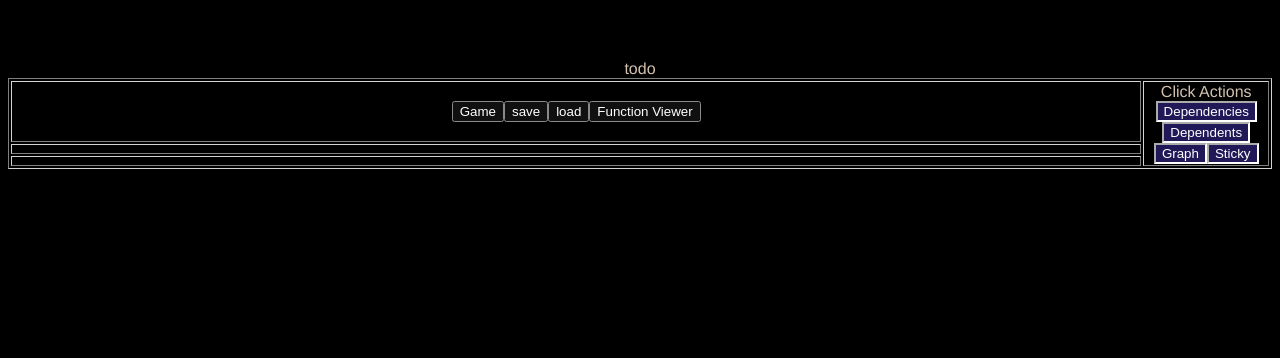
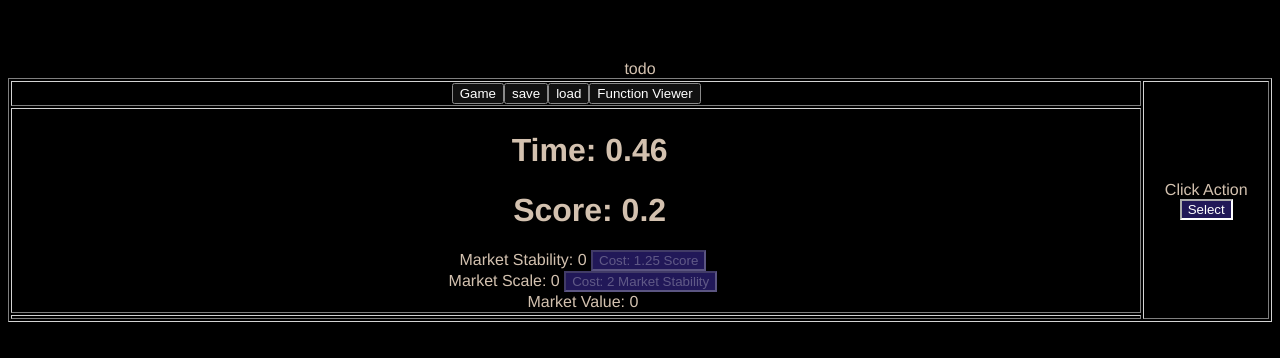
Before and after one commit to typeholes/mathole, a Vue app: page / in a window 1280 px wide. Shown: the top 358 px of the page. Built offline with nearby package versions, Linux system fonts and the light colour scheme.

Commit message:
fixed ui

```diff
--- a/src/components/Game.vue
+++ b/src/components/Game.vue
@@ -2,33 +2,21 @@
 
 import GameVarView from './GameVarView.vue';
 import { GameState } from '../js/GameState';
-import { ref } from 'vue';
-
-import { FunctionDefManager } from '../js/FunctionDef';
-import { displayFunction } from '../js/mathUtil';
+import { injects, PropKeys } from './types';
 
 const gameState = GameState.getInstance();
 
-function getValue(name) {
-  const val = gameState.getValue(name);
-
-  return Math.floor(val*100)/100;
-
-}
-
-let dependencies = ref([]);
-let dependents = ref([]);
-let graphedVar = ref("");
+const { dependencies, dependents, graphedVarName, selectedVarName} = injects( PropKeys.Dependencies, PropKeys.Dependents, PropKeys.GraphedVarName, PropKeys.SelectedVarName);
 
 </script>
 
 <template>
   <div>
-    <!-- <h1> Time: {{ getValue('t') }} </h1> -->
-    <h1> <GameVarView varName="score" v-model:dependencies="dependencies" v-model:dependents="dependents" forceVisible v-model:graphed="graphedVar"></GameVarView> </h1>
+    <h1> <GameVarView varName="t" v-model:dependencies="dependencies" v-model:dependents="dependents" forceVisible v-model:graphedVarName="graphedVarName" v-model:selectedVarName="selectedVarName"></GameVarView> </h1>
+    <h1> <GameVarView varName="score" v-model:dependencies="dependencies" v-model:dependents="dependents" forceVisible v-model:graphedVarName="graphedVarName" v-model:selectedVarName="selectedVarName"></GameVarView> </h1>
 
   <div v-for="(varName) in gameState.getNames()">
-    <GameVarView :varName="varName" v-model:dependencies="dependencies" v-model:dependents="dependents" v-model:graphed="graphedVar"></GameVarView>
+    <GameVarView :varName="varName" v-model:dependencies="dependencies" v-model:dependents="dependents" v-model:graphedVarName="graphedVarName" v-model:selectedVarName="selectedVarName"></GameVarView>
   </div>
 
   <div id='test-graph-expr' class="graphDiv"></div>
--- a/src/components/GameVarView.vue
+++ b/src/components/GameVarView.vue
@@ -1,35 +1,25 @@
 <script setup lang="ts">
 
-import { i } from 'mathjs';
-import { inject, ref } from 'vue';
+import { GameState } from '../js/GameState';
+import { injects, PropKeys } from './types';
 
-import { GameState } from '../js/GameState';
-import { clickActionsT } from './types';
 
 interface Props {
   varName: string,
   forceVisible: boolean,
-  dependencies: string[]
-  dependents: string[],
-  graphed: string
 }
 
+const props = withDefaults(defineProps<Props>(), {
+  forceVisible: false,
+})
 
-const emit = defineEmits<{
-  (e: 'update:dependencies', dependencies: string[]): void
-  (e: 'update:graphed', graphed: string): void
-  (e: 'update:dependents', dependents: string[]): void
-}>();
-
-const clickActions = inject<()=>clickActionsT>('clickActions')();
-
-const props = withDefaults(defineProps<Props>(), {
-  varName: "",
-  forceVisible: false,
-  dependencies: () => [],
-  dependents: () => [],
-  graphed: ""
-})
+const { clickAction, dependencies, dependents, graphedVarName, selectedVarName } = injects(
+  PropKeys.ClickAction,
+  PropKeys.Dependencies,
+  PropKeys.Dependents,
+  PropKeys.GraphedVarName,
+  PropKeys.SelectedVarName
+  );
 
 const gameState = GameState.getInstance();
 
@@ -53,47 +43,64 @@ function canBuy(varName: string) {
 
 }
 
-function labelClass(varName: string, dependencies: string[], dependents: string[]) {
-  let ret = {dependent: false, depends: false};
+function labelClass(varName: string, selectedVarName: string, dependencies: string[], dependents: string[]) {
+  let ret = {dependent: false, depends: false, hidden: true, inline: true};
 
-  if ( clickActions.dependents && dependencies.includes(varName)) {
-     ret.dependent = true;
+  if ( varName === selectedVarName) {
+    ret.hidden = false;
+    return ret;
   }
 
-  if ( clickActions.dependencies && dependents.includes(varName)) {
+  if ( dependencies.includes(varName)) {
+     ret.dependent = true;
+     ret.hidden = false;
+  }
+
+  if ( dependents.includes(varName)) {
      ret.depends = true;
+     ret.hidden = false;
   }
 
   return ret;
 }
 
+
 function labelClick(varName: string) {
-  let newDependencies = varName === 'stability' ? ['marketValue', 'stability'] : ['marketScale'];
-  let newDependents = varName === 'marketScale' ? ['marketValue', 'stability'] : ['stability'];
 
-  emit('update:dependencies', newDependencies);
-  emit('update:dependents', newDependents);
-  emit('update:graphed', varName);
+  if ( clickAction.value === 'select') {
+    selectedVarName.value = varName;
+    let newDependencies = gameState.getDependencies(varName);
+    let newDependents = gameState.getDependents(varName);
 
-  if ( clickActions.graph ) {
-    gameState.displayFunction(varName, '#test-graph-expr');
+    dependencies.value =  newDependencies;
+    dependents.value = newDependents;
+  }
+
+  if ( clickAction.value === 'graph' ) {
+    graphedVarName.value = varName;
+    gameState.displayFunction(varName, '#test-graph-expr', gameState.getNameMap(), graphTitle(varName));
   }
 
 }
 
-function buy(varName: string, graphedVar: string ) {
+function buy(varName: string, graphedVarName: string ) {
   gameState.buy(varName);
-  if (graphedVar !== '') { gameState.displayFunction(graphedVar, '#test-graph-expr');  }
+  if (graphedVarName !== '') { gameState.displayFunction(graphedVarName, '#test-graph-expr', gameState.getNameMap(), graphTitle(graphedVarName));  }
 }
 
+function graphTitle(varName: string) : string {
+  const prefix = gameState.isBuyable(varName) ? "Cost of " : "";
+  return prefix + gameState.getDisplayName(varName);
+}
 
 </script>
 
 <template>
   <div>
     <div v-if="forceVisible || gameState.isVisible(varName)">
-        <span :class="labelClass(varName, dependencies, dependents)" @click="labelClick(varName)">{{ gameState.getDisplayName(varName) }}: </span> {{ getValue(varName) }}
-        <button @click="buy(varName, graphed)" v-if="gameState.isBuyable(varName)" :disabled="!canBuy(varName)" >
+        <div :class="labelClass(varName, selectedVarName, dependencies, dependents)"><span> {{ varName === selectedVarName ? "&#8860" : "&#8658" }} </span></div>
+        <span  @click="labelClick(varName)">{{ gameState.getDisplayName(varName) }}: </span> {{ getValue(varName) }}
+        <button @click="buy(varName, graphedVarName)" v-if="gameState.isBuyable(varName)" :disabled="!canBuy(varName)" >
             Cost: {{ getCost(varName) }} {{ gameState.getCurrencyDisplayName(varName) }}
         </button> <br>
     </div>
@@ -108,11 +115,24 @@ button.selected {
  background-color: #9342b9;
 }
 
+.inline {
+  display: inline-block;
+}
 .dependent {
- background-color: #6cf5de;
+ color: #6cf5de;
+ transform: rotateY(.5turn)
 }
 
+.selected{
+  color: #000000;
+}
 .depends {
-  background-color: #9e83f8;
+  color: #9e83f8;
+ transform: rotateY(0turn)
 }
+
+.hidden {
+  visibility: hidden;
+}
+
 </style>
--- a/src/components/Mathole.vue
+++ b/src/components/Mathole.vue
@@ -1,12 +1,9 @@
 
 <script setup lang="ts">
-import { shallowRef, onMounted, provide, Ref } from 'vue'
+import { shallowRef, onMounted } from 'vue'
 
 import Game from './Game.vue';
 import FunctionViewer from './FunctionViewer.vue';
-
-import VarEditor from './VarEditor.vue';
-import FunctionDefEditor from './FunctionDefEditor.vue';
 
 import { GameState } from '../js/GameState';
 
@@ -15,7 +12,7 @@ import { ref } from 'vue';
 import { gameSetup } from "../js/MarketGame";
 
 import ToggleButton  from './ToggleButton.vue';
-import { clickActionsT } from './types';
+import { PropKeys, provides } from './types';
 
 const _varMap = ref(
   GameState.init
@@ -32,35 +29,28 @@ const _varMap = ref(
 
 const gameState = GameState.getInstance();
 
-const props = defineProps({
-})
+const { clickAction, graphedVarName, selectedVarName, dependencies, dependents } = provides(
+  [ PropKeys.ClickAction, "select" ],
+  [ PropKeys.GraphedVarName, "" ],
+  [ PropKeys.SelectedVarName, "" ],
+  [ PropKeys.Dependencies, [] ],
+  [ PropKeys.Dependents, [] ]
+);
 
-const mode = shallowRef(VarEditor);
+function dbg() {
+  const foo = [
+    clickAction, graphedVarName, selectedVarName, dependencies, dependents
+  ];
+  debugger;
+}
+
+const mode = shallowRef(Game);
 
 function setMode(newMode) {
   mode.value = newMode;
 }
 
 const deltaDisplay = ref(0);
-
-const clickActions: Ref<clickActionsT> = ref({
-  dependencies: false,
-  dependents: false,
-  graph: false,
-  sticky: false
-});
-
-
-provide( 'clickActions', () => clickActions.value);
-
-function clearClickActions() {
-  if (!clickActions.value.sticky) {
-    for (let key in clickActions.value) {
-      clickActions.value[key] = false;
-    }
-
-  }
-}
 
 let priorTime = 0;
 function loop(elapsedTime) {
@@ -160,17 +150,15 @@ todo
         <button @click="ST.reset">reset</button>         -->
       </td>
       <td rowspan="3" width="10%">
-        Click Actions
-           <ToggleButton label="Dependencies" v-model:state="clickActions.dependencies"></ToggleButton>
-           <ToggleButton label="Dependents" v-model:state="clickActions.dependents"></ToggleButton>
-           <ToggleButton label="Graph" v-model:state="clickActions.graph"></ToggleButton>
-           <ToggleButton label="Sticky" v-model:state="clickActions.sticky"></ToggleButton>
+        Click Action <ToggleButton labelOn="Select" labelOff="Graph" valueOn="select" valueOff="graph" v-model:value="clickAction"></ToggleButton>
+
+        <!-- <button @click="dbg">debugger</button> -->
       </td>
     </tr>
     <tr>
-      <td @click="clearClickActions">
+      <td>
         <keep-alive>
-          <component :is="mode"></component>
+          <component :is="mode" v-model:selectedVarName="selectedVarName" v-model:graphedVarName="graphedVarName"></component>
         </keep-alive>
       </td>
     </tr>
--- a/src/components/ToggleButton.vue
+++ b/src/components/ToggleButton.vue
@@ -1,34 +1,33 @@
 
 <script setup lang="ts">
 
-import { Ref, ref } from 'vue';
-
-import { GameState } from '../js/GameState';
+import { ref } from 'vue';
 
 interface Props {
-  label: string,
-  state: boolean
+  labelOn: string,
+  labelOff: string
+  colorOn: string,
+  colorOff: string,
+  valueOn: any,
+  valueOff: any
 }
 
+const props = withDefaults(defineProps<Props>(), {
+  colorOn: "#dee7a7",
+  colorOff: "#dee7a7",
+  labelOff: "",
+  valueOn: true as any,
+  valueOff: false as any
+});
 
-const emit = defineEmits<{
-  (e: 'update:state', state: boolean): void
+defineEmits<{
+  (e: 'update:value', value: any): void
 }>();
 
-
-const props = defineProps<Props>();
+const state = ref(true);
 
 </script>
 
 <template>
-    <button :class="{toggled: state}" @click="$emit('update:state', !state)">{{label}}</button>
+    <button :style="{backgroundColor: state ? colorOn : colorOff}" @click="state=!state; $emit('update:value', state ? valueOn : valueOff)">{{ state ? labelOn : labelOff || labelOn}}</button>
 </template>
-
-<style scoped>
-.toggled  {
-  background-color: #9342b9;
-}
-button {
-  background-color: #dee7a7;
-}
-</style>
--- a/src/components/types.ts
+++ b/src/components/types.ts
@@ -1 +1,31 @@
+import { ref, provide, inject, Ref } from "vue";
+
+
 export type clickActionsT= { dependencies: boolean; dependents: boolean; graph: boolean; sticky: boolean; };
+
+export enum PropKeys {
+    ClickAction = "clickAction",
+    GraphedVarName = "graphedVarName",
+    SelectedVarName = "selectedVarName",
+    Dependencies = "dependencies",
+    Dependents = "dependents",
+    ClickActions = "clickActions"
+}
+
+export function provides( ...kvPairs: [key: PropKeys, value : any ][] ) : {[any: string]: Ref<any>} {
+    const ret = {};
+    kvPairs.forEach( ([key, value]) => {
+    const rValue = ref(value);
+    provide(key, ()=>rValue);
+    ret[key] = rValue;
+    });
+
+    return ret;
+}
+
+export function injects( ...keys : PropKeys[]) : {[any: string]: any} {
+    const ret = {};
+
+    keys.forEach( (k) => ret[k] = inject<()=>any>(k)());
+    return ret;
+}
--- a/src/js/GameState.ts
+++ b/src/js/GameState.ts
@@ -28,10 +28,19 @@ export class GameState<T> {
         return GameState._instance;
     }
 
-    displayFunction(varName: string, graphTgt: string): void {
+    displayFunction(varName: string, graphTgt: string, nameMap : {[any:string]: string}, graphTitle: string): void {
         const gameVar = this.gameVarManager.get(varName);
-        mathDisplayFunction(gameVar.fn,'', graphTgt, gameVar.args);
+        mathDisplayFunction(gameVar.fn,'', graphTgt, graphTitle, nameMap, gameVar.args);
 
+    }
+
+    getNameMap() {
+        const ret = {};
+        this.gameVarManager.getNames().forEach( (key) =>
+            ret[key] = this.getDisplayName(key)
+        );
+
+        return ret;
     }
 
     getCost( name: string) : number {
@@ -76,6 +85,15 @@ export class GameState<T> {
 
     getCurrencyDisplayName(varName: string) : string {
         return this.getDisplayName(this.getCurrencyName(varName));
+    }
+
+    getDependencies(varName: string) : string[] {
+        return this.gameVarManager.getDependencies(varName);
+    }
+
+    getDependents(varName: string) : string[] {
+
+        return this.gameVarManager.getDependents(varName);
     }
 
     save() : void {
--- a/src/js/GameVar.ts
+++ b/src/js/GameVar.ts
@@ -1,6 +1,6 @@
 import { removeValuefromArray } from "./util";
 import { argMap, FunctionDef, FunctionDefManager } from "./FunctionDef";
-import { setVariable as setMathVariable } from "./mathUtil";
+import { setVariable as setMathVariable, getDependencies as getMathDependencies } from "./mathUtil";
 
 import { parser } from "./mathUtil";
 
@@ -128,7 +128,7 @@ export class GameVarManager<T> {
         this.valueGetter = valueGetter;
         this.valueSetter = valueSetter;
 
-//        debugger;
+        // debugger;
         this.add(GameTime.instance);
     }
 
@@ -202,8 +202,7 @@ export class GameVarManager<T> {
     add(g: GameVar) {
         this.varAdder(this.uiState, g.name);
 
-        this._dependencies[g.name] = [];
-        this._calculateDependencies(g);
+        this._dependencies[g.name] = getMathDependencies(g.fn, g.args);
         this._order.push( g.name );
         this._items[g.name] = g;
         this.setUIValue(g, "dirty");
@@ -221,14 +220,6 @@ export class GameVarManager<T> {
     private _order: string[] = [];
     private _dependencies: {[index: string]: string[]} =  { };
     private _dirty: string[] = [];
-
-    private _calculateDependencies(tgt: GameVar) : void {
-        for( const name in this._items) {
-            if (tgt.dependsOn(name)) {
-                this._dependencies[name].push(tgt.name);
-            }
-        }
-    };
 
     tick(elapsedTime: number) : void {
 
@@ -257,6 +248,25 @@ export class GameVarManager<T> {
 
     isBuyable(varName) {
         return this.get(varName) instanceof GameBuyable;
+    }
+
+    getDependencies(varName: string) : string[] {
+        const deps = this._dependencies[varName] || [];
+        const childDeps = deps.map( (dep) => this.getDependencies(dep) ).flat();
+
+        deps.push(...childDeps);
+
+        return deps;
+
+    }
+
+    getDependents(varName: string) : string[] {
+        const ret : string[] = [];
+
+        this._order.forEach( (name) => {
+            if ( this._dependencies[name].includes(varName) ) ret.push(name);
+        });
+        return ret;
     }
 
     getCurrency(varName: string) : GameVar {
--- a/src/js/mathUtil.ts
+++ b/src/js/mathUtil.ts
@@ -11,7 +11,7 @@ import { isInteger } from 'mathjs';
 import { unique } from './util';
 
 export default displayExpr;
-export { displayExpr,  runDefinition, runString, setVariable, M, expand, getDerivative, displayFunction, updateVar };
+export { displayExpr,  runDefinition, runString, setVariable, M, expand, getDerivative, displayFunction, updateVar, getDependencies };
 
 export type argMap = { [index: string]: string | number};
 
@@ -66,7 +66,8 @@ function expand(node: M.MathNode, replaceConstants: boolean, localScope: argMap
   }
 
   if (node.name) { // SymbolNode2
-    const value = localScope[node.name] || parser.get(node.name);
+    const localValue = localScope[node.name];
+    const value = replaceConstants ? localValue || parser.get(node.name) : localValue;
     if (typeof value == 'undefined') {
       try {
         const result = node.evaluate();
@@ -142,7 +143,23 @@ function texDerivative(expr, selectedVar, args={}) {
 
 }
 
-function displayFunction(functionDef: FunctionDef, elementIdPrefix="", graphId="", args={}) {
+function getDependencies(functionDef: FunctionDef, args) : string[] {
+  if (!functionDef) { return []; }
+
+  const expr = functionDef.body;
+  const expanded = expand(M.parse(expr), false, args);
+
+  const filtered = expanded.filter(function (node) {
+    return node.isSymbolNode && typeof parser.get(node.name) !== 'undefined'
+  });
+
+  const dependencies = unique(filtered.map( (x) => x.name));
+
+  return dependencies;
+
+}
+
+function displayFunction(functionDef: FunctionDef, elementIdPrefix="", graphId="", graphTitle="", nameMap : {[any:string]: string}, args={}) {
 
   if ( typeof elementIdPrefix !== 'undefined' && elementIdPrefix !== "") {
     displayExpr( functionDef.body, 'x', elementIdPrefix, args);
@@ -165,7 +182,7 @@ function displayFunction(functionDef: FunctionDef, elementIdPrefix="", graphId="
   const makeX = free === 'x' ? '' : free + '=x;';
 
   // plot(graphId, expanded.toString(), getDerivative(expanded, 'x', args).toString());
-  plot(graphId, makeX+expanded.toString(), free);
+  plot(graphId, makeX+expanded.toString(), (nameMap[free]||free) + ' -> ' + graphTitle);
 
 }
 
--- a/vite.config.js
+++ b/vite.config.js
@@ -24,5 +24,6 @@ export default defineConfig({
 //    json()
   ],
   define: {     "global": {},   },
-// build: { target: 'esnext'}
+ build: { target: 'esnext',
+}
 })
```
Also changed, not shown: src/js/util.ts (line endings or trailing spaces).
